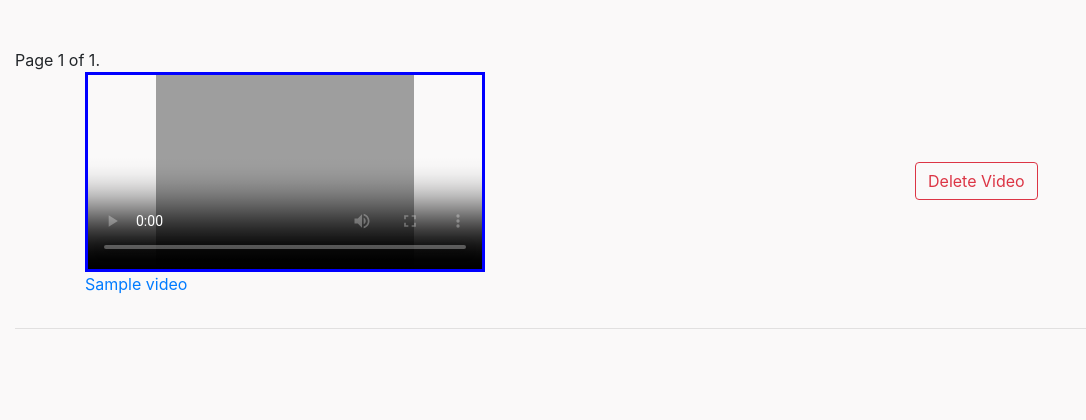
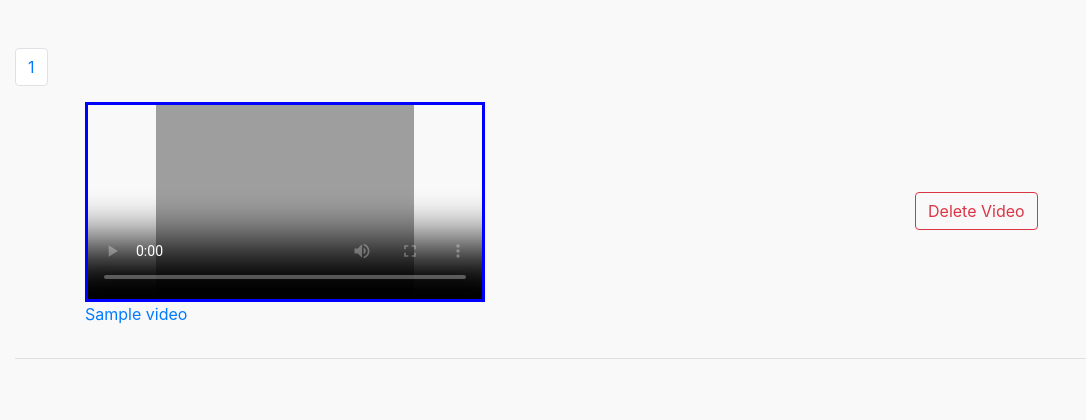
Before and after one commit to ranjith1237/VideoPortal, a Django app: page /accounts/uploaded/ in a window 1280 px wide. Shown: the part 56-476 px from the top of the page, without its empty margins (0-1086 px from the left). Run offline with Django 3.2, Linux system fonts and the light colour scheme; a user stored in the database is signed in; tables that the repository leaves empty hold one stand-in row (values such as "Sample post"); parts of the project's set-up code (start-up, migrations or seed data) failed here and were passed over; some libraries are stand-ins or nearby versions.

Commit message:
paginator UI changes

```diff
--- a/accounts/templates/uploaded.html
+++ b/accounts/templates/uploaded.html
@@ -20,6 +20,32 @@
 </style>
 <br><br>
 <div class="pagination">
+<nav aria-label="Page navigation example">
+  <ul class="pagination">
+    {% if allVideos.has_previous %}
+        <li class="page-item">
+        <a class="page-link" href="?page=1" aria-label="Previous">
+            <span aria-hidden="true">&laquo;</span>
+            <span class="sr-only">Previous</span>
+        </a>
+        </li>
+        <li class="page-item"><a class="page-link" href="?page={{ allVideos.previous_page_number }}">{{ allVideos.previous_page_number }}</a></li>
+    {% endif %}
+    <li class="page-item"><a class="page-link" href="#">{{ allVideos.number }}</a></li>
+    {% if allVideos.has_next %}
+        <li class="page-item"><a class="page-link" href="?page={{ allVideos.next_page_number }}">{{ allVideos.next_page_number }}</a></li>
+        <li class="page-item">
+        <a class="page-link" href="?page={{ allVideos.paginator.num_pages }}" aria-label="Next">
+            <span aria-hidden="true">&raquo;</span>
+            <span class="sr-only">Next</span>
+        </a>
+       {% endif %}
+    </li>
+  </ul>
+</nav>
+</div>
+<!--
+<div class="pagination">
     <span class="step-links">
         {% if allVideos.has_previous %}
             <a href="?page=1">&laquo; first</a>
@@ -36,7 +62,7 @@
         {% endif %}
     </span>
 </div>
-
+-->
 <tr>
 {% for videofile in allVideos %}
     <td>
```
Also changed, not shown: Cyberabad/templates/video.html (+32 -3 lines).
